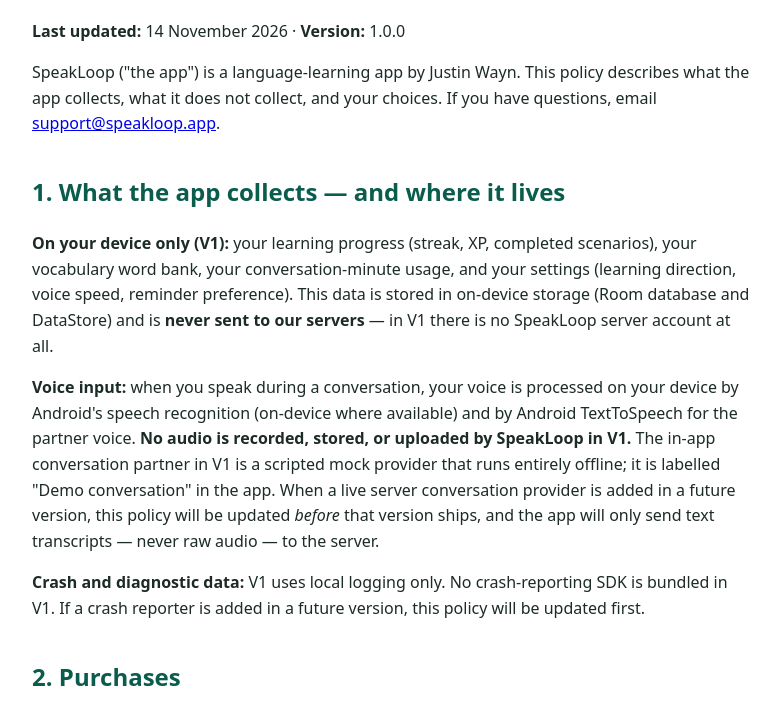
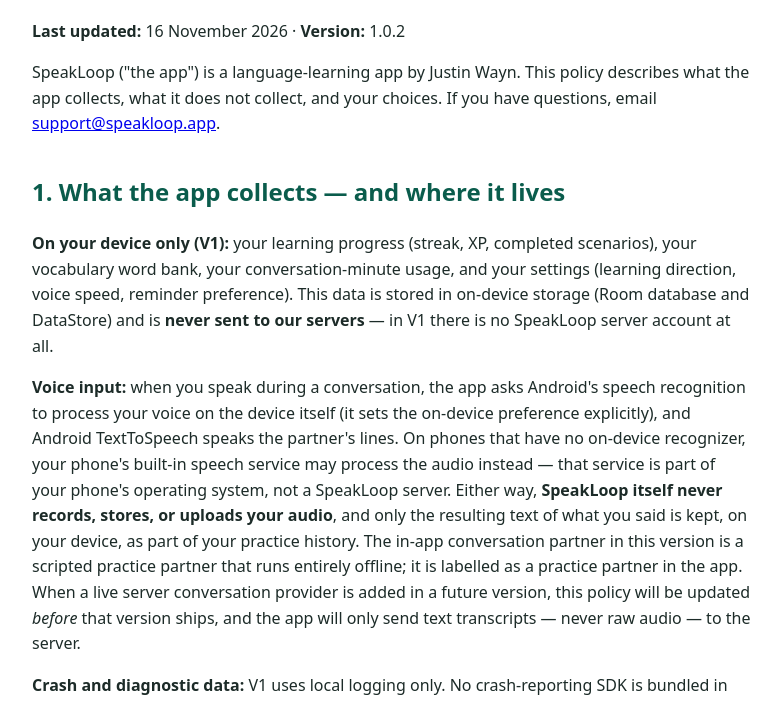
Before and after one commit to justinwayn/app-privacy, a plain HTML site: page speakloop.html in a window 1280 px wide. Shown: the part 86-788 px from the top of the page, without its empty margins (248-1029 px from the left). Drawn offline with Linux system fonts and the light colour scheme.

Commit message:
SpeakLoop privacy policy v1.0.2 (Nov 16): scripted practice partner, on-device voice wording

```diff
--- a/speakloop.html
+++ b/speakloop.html
@@ -11,12 +11,12 @@ h1 { color: #0e7c66; } h2 { color: #0a5c4c; margin-top: 1.5em; }
 </head>
 <body>
 <h1>SpeakLoop Privacy Policy</h1>
-<p><strong>Last updated:</strong> 14 November 2026 · <strong>Version:</strong> 1.0.0</p>
+<p><strong>Last updated:</strong> 16 November 2026 · <strong>Version:</strong> 1.0.2</p>
 <p>SpeakLoop ("the app") is a language-learning app by Justin Wayn. This policy describes what the app collects, what it does not collect, and your choices. If you have questions, email <a href="mailto:support@speakloop.app">support@speakloop.app</a>.</p>
 
 <h2>1. What the app collects — and where it lives</h2>
 <p><strong>On your device only (V1):</strong> your learning progress (streak, XP, completed scenarios), your vocabulary word bank, your conversation-minute usage, and your settings (learning direction, voice speed, reminder preference). This data is stored in on-device storage (Room database and DataStore) and is <strong>never sent to our servers</strong> — in V1 there is no SpeakLoop server account at all.</p>
-<p><strong>Voice input:</strong> when you speak during a conversation, your voice is processed on your device by Android's speech recognition (on-device where available) and by Android TextToSpeech for the partner voice. <strong>No audio is recorded, stored, or uploaded by SpeakLoop in V1.</strong> The in-app conversation partner in V1 is a scripted mock provider that runs entirely offline; it is labelled "Demo conversation" in the app. When a live server conversation provider is added in a future version, this policy will be updated <em>before</em> that version ships, and the app will only send text transcripts — never raw audio — to the server.</p>
+<p><strong>Voice input:</strong> when you speak during a conversation, the app asks Android's speech recognition to process your voice on the device itself (it sets the on-device preference explicitly), and Android TextToSpeech speaks the partner's lines. On phones that have no on-device recognizer, your phone's built-in speech service may process the audio instead — that service is part of your phone's operating system, not a SpeakLoop server. Either way, <strong>SpeakLoop itself never records, stores, or uploads your audio</strong>, and only the resulting text of what you said is kept, on your device, as part of your practice history. The in-app conversation partner in this version is a scripted practice partner that runs entirely offline; it is labelled as a practice partner in the app. When a live server conversation provider is added in a future version, this policy will be updated <em>before</em> that version ships, and the app will only send text transcripts — never raw audio — to the server.</p>
 <p><strong>Crash and diagnostic data:</strong> V1 uses local logging only. No crash-reporting SDK is bundled in V1. If a crash reporter is added in a future version, this policy will be updated first.</p>
 
 <h2>2. Purchases</h2>
```
